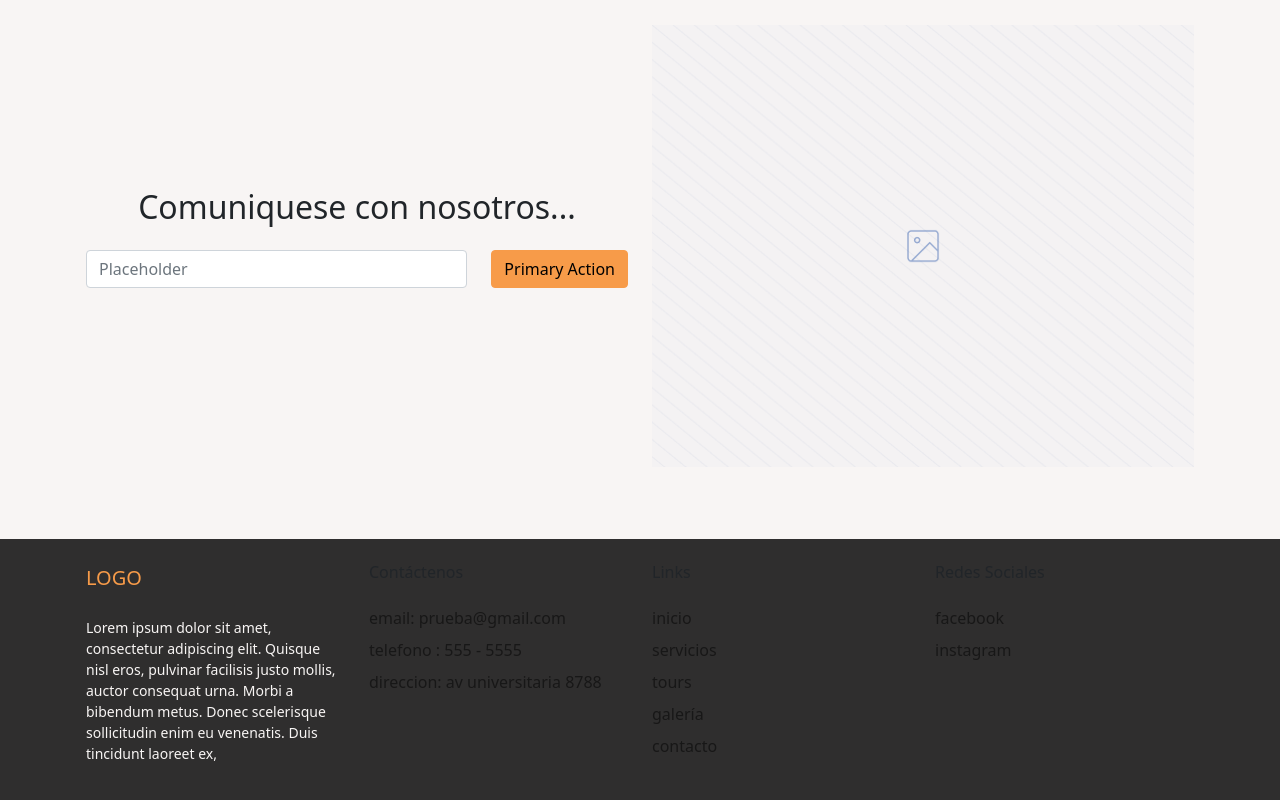
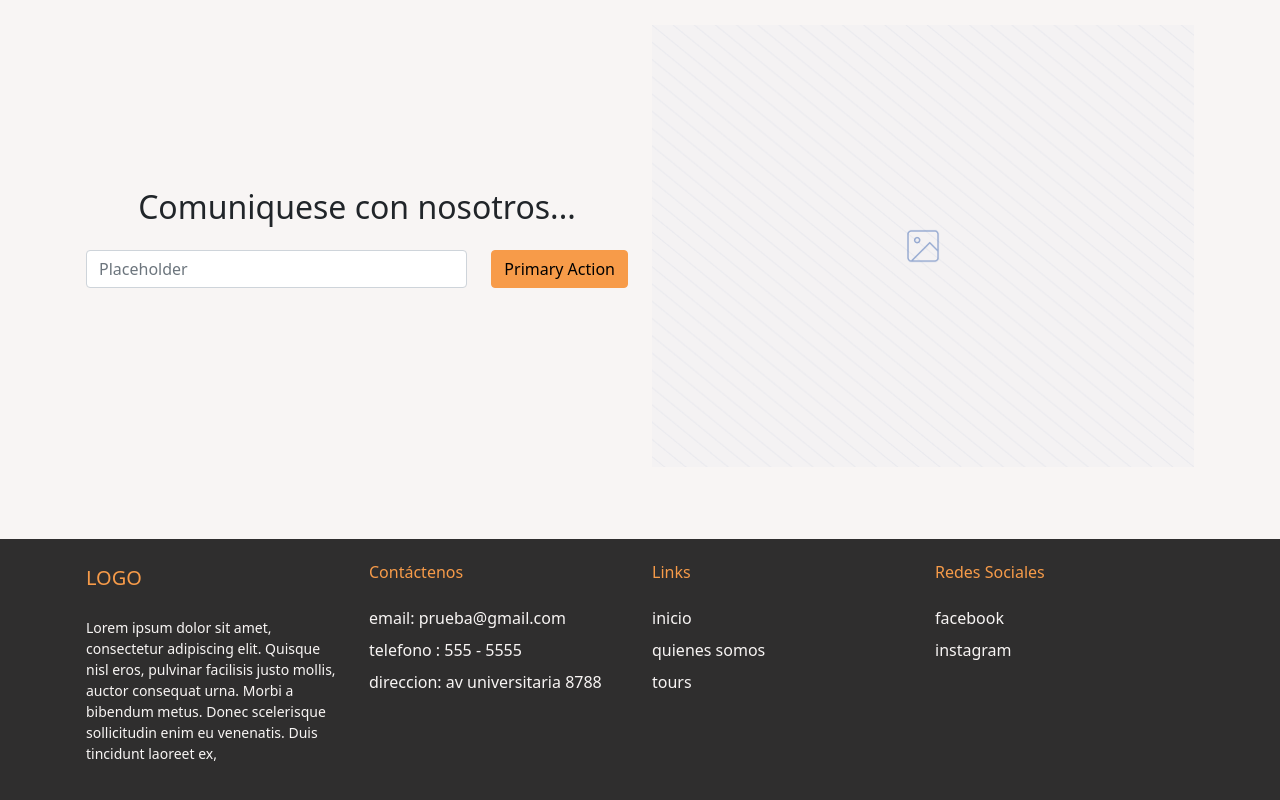
Before and after one commit to helio3197/magic-peru, a React (Create React App) app: page /nosotros in a window 1280 px wide. Shown: the part 1768-2568 px from the top of the page. Built offline with nearby package versions, Linux system fonts and the light colour scheme.

Commit message:
Update Homepage

```diff
--- a/src/App.scss
+++ b/src/App.scss
@@ -17,9 +17,14 @@ body {
 .footer {
   background-color: #2f2e2e !important;
 
+  h2 {
+    color: $primary;
+  }
+
   p,
-  li {
-    color: #f8f5f4;
+  li,
+  li > a {
+    color: #f8f5f4 !important;
   }
 }
 
--- a/src/components/AboutUs/WhoWeAre.js
+++ b/src/components/AboutUs/WhoWeAre.js
@@ -3,7 +3,6 @@ import Row from 'react-bootstrap/Row';
 import Col from 'react-bootstrap/Col';
 import Button from 'react-bootstrap/Button';
 import aboutUsImg from '../../assets/about-us-placeholder.png';
-import { toLink } from '../../utils';
 
 const WhoWeAre = () => (
   <Container as="section" className="section-margin">
@@ -19,7 +18,7 @@ const WhoWeAre = () => (
           nam no suscipit quaerendum. At nam minimum ponderum. Est audiam animal molestiae te.
           Ex duo eripuit mentitum.
         </p>
-        <Button as={toLink} href="/contacto" variant="outline-primary">
+        <Button href="#contact" variant="outline-primary">
           Contáctenos
         </Button>
       </Col>
--- a/src/components/Homepage/Reviews.js
+++ b/src/components/Homepage/Reviews.js
@@ -2,7 +2,9 @@ import Container from 'react-bootstrap/Container';
 import Row from 'react-bootstrap/Row';
 import Col from 'react-bootstrap/Col';
 import Carousel from 'react-bootstrap/Carousel';
-import { FaQuoteLeft } from 'react-icons/fa';
+import { FaQuoteLeft, FaHandshake, FaBusinessTime } from 'react-icons/fa';
+import { IoIosPeople } from 'react-icons/io';
+import { MdBackpack } from 'react-icons/md';
 import AnimateNumber from './utils/AnimateNumber';
 import reviewImg from '../../assets/review-placeholder.png';
 
@@ -51,17 +53,23 @@ const Reviews = () => {
           ))}
         </Carousel>
       </Container>
-      <Container fluid className="bg-secondary clientes">
-        <Container className="py-5">
+      <Container fluid className="bg-primary">
+        <Container className="py-5 text-light">
           <Row xs="1" sm="2" md="4">
-            <Col className="text-center py-5">
+            <Col className="text-center">
+              <div className="fs-1 text-center">
+                <IoIosPeople />
+              </div>
               <p className="fw-bold fs-5 m-0">
                 <AnimateNumber number={300} />
                 {' '}
                 Clientes sastifechos
               </p>
             </Col>
-            <Col className="text-center py-5">
+            <Col className="text-center">
+              <div className="fs-1 text-center">
+                <FaHandshake />
+              </div>
               <p className="fw-bold fs-5 m-0">
                 +
                 {' '}
@@ -70,14 +78,20 @@ const Reviews = () => {
                 Años de experiencia
               </p>
             </Col>
-            <Col className="text-center py-5">
+            <Col className="text-center">
+              <div className="fs-1 text-center">
+                <FaBusinessTime />
+              </div>
               <p className="fw-bold fs-5 m-0">
                 <AnimateNumber number={4000} />
                 {' '}
                 Horas de guiado
               </p>
             </Col>
-            <Col className="text-center py-5">
+            <Col className="text-center">
+              <div className="fs-1 text-center">
+                <MdBackpack />
+              </div>
               <p className="fw-bold fs-5 m-0">
                 +
                 {' '}
--- a/src/components/Homepage/WhyUs.js
+++ b/src/components/Homepage/WhyUs.js
@@ -1,18 +1,22 @@
 import Container from 'react-bootstrap/Container';
 import Row from 'react-bootstrap/Row';
 import Col from 'react-bootstrap/Col';
-import { FiBriefcase, FiLifeBuoy, FiTool } from 'react-icons/fi';
+import { FiTool } from 'react-icons/fi';
+import { MdAirplaneTicket } from 'react-icons/md';
+import {
+  FaMoneyBillWave, FaMap, FaHandHoldingUsd, FaCalendarAlt,
+} from 'react-icons/fa';
 
 const WhyUs = () => {
   const itemsArr = [
     {
-      icon: <FiBriefcase />,
+      icon: <FaMoneyBillWave />,
       title: 'Valor por su dinero',
       description: 'At eripuit signiferumque sea, vel ad mucius molestie, cu labitur iuvaret vulputate sed.',
       id: 'value',
     },
     {
-      icon: <FiLifeBuoy />,
+      icon: <FaMap />,
       title: 'Variedad de Destinos',
       description: 'At eripuit signiferumque sea, vel ad mucius molestie, cu labitur iuvaret vulputate sed.',
       id: 'variety',
@@ -24,19 +28,19 @@ const WhyUs = () => {
       id: 'support',
     },
     {
-      icon: <FiBriefcase />,
+      icon: <FaCalendarAlt />,
       title: '+ 20 años de experiencia',
       description: 'At eripuit signiferumque sea, vel ad mucius molestie, cu labitur iuvaret vulputate sed.',
       id: 'experience',
     },
     {
-      icon: <FiLifeBuoy />,
+      icon: <FaHandHoldingUsd />,
       title: 'Mejores precios garantizados',
       description: 'At eripuit signiferumque sea, vel ad mucius molestie, cu labitur iuvaret vulputate sed.',
       id: 'prices',
     },
     {
-      icon: <FiTool />,
+      icon: <MdAirplaneTicket />,
       title: 'Reservamos sus tickets de tren, avion, bus y hotel.',
       description: 'At eripuit signiferumque sea, vel ad mucius molestie, cu labitur iuvaret vulputate sed.',
       id: 'reservations',
--- a/src/components/MainLayout/Footer.js
+++ b/src/components/MainLayout/Footer.js
@@ -28,13 +28,13 @@ const Footer = () => (
           <div className="px-3 p-sm-0">
             <h2 className="fs-6">Contáctenos</h2>
             <ul className="my-4 list-unstyled">
-              <li className="mb-2 text-black-50">
+              <li className="mb-2">
                 email: prueba@gmail.com
               </li>
-              <li className="mb-2 text-black-50">
+              <li className="mb-2">
                 telefono : 555 - 5555
               </li>
-              <li className="mb-2 text-black-50">
+              <li className="mb-2">
                 direccion: av universitaria 8788
               </li>
             </ul>
@@ -45,28 +45,18 @@ const Footer = () => (
             <h2 className="fs-6">Links</h2>
             <ul className="my-4 list-unstyled">
               <li className="mb-2">
-                <Link to="/" className="text-black-50 text-decoration-none">
+                <Link to="/" className="text-decoration-none">
                   inicio
                 </Link>
               </li>
               <li className="mb-2">
-                <Link to="/servicios" className="text-black-50 text-decoration-none">
-                  servicios
+                <Link to="/servicios" className="text-decoration-none">
+                  quienes somos
                 </Link>
               </li>
               <li className="mb-2">
-                <Link to="/tours" className="text-black-50 text-decoration-none">
+                <Link to="/tours" className="text-decoration-none">
                   tours
-                </Link>
-              </li>
-              <li className="mb-2">
-                <Link to="/galeria" className="text-black-50 text-decoration-none">
-                  galería
-                </Link>
-              </li>
-              <li className="mb-2">
-                <Link to="/contacto" className="text-black-50 text-decoration-none">
-                  contacto
                 </Link>
               </li>
             </ul>
@@ -79,7 +69,7 @@ const Footer = () => (
               <li className="mb-2">
                 <a
                   href="https://facebook.com"
-                  className="text-black-50 text-decoration-none"
+                  className="text-decoration-none"
                   target="_blank"
                   rel="noopener noreferrer"
                 >
@@ -89,7 +79,7 @@ const Footer = () => (
               <li className="mb-2">
                 <a
                   href="https://instagram.com"
-                  className="text-black-50 text-decoration-none"
+                  className="text-decoration-none"
                   target="_blank"
                   rel="noopener noreferrer"
                 >
--- a/src/components/MainLayout/Header.js
+++ b/src/components/MainLayout/Header.js
@@ -4,7 +4,7 @@ import Nav from 'react-bootstrap/Nav';
 import { toNavLink, toLink } from '../../utils';
 
 const Header = () => (
-  <Navbar collapseOnSelect as="header" bg="primary" expand="sm">
+  <Navbar collapseOnSelect as="header" bg="primary" expand="sm" variant="light">
     <Container>
       <Navbar.Brand
         className="ms-md-5"
```
